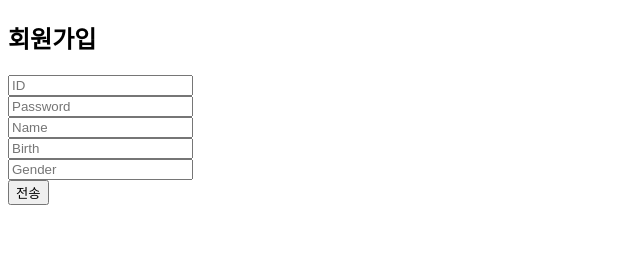
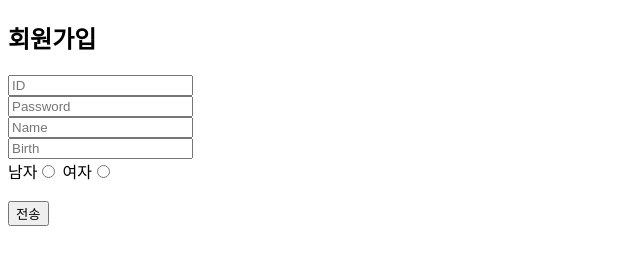
Before and after one commit to ysKim2000/Box-Office-Design-Project, a website: page views/signUp.html in a window 1280 px wide. Shown: the whole page, without its empty margins (0-640 px from the left). Drawn offline with Linux system fonts and the light colour scheme.

Commit message:
젠더 업데이트

```diff
--- a/views/signUp.html
+++ b/views/signUp.html
@@ -13,7 +13,9 @@
             <input type="text" name="password" placeholder="Password" /><br>
             <input type="text" name="name" placeholder="Name" /><br>
             <input type="text" name="birth" placeholder="Birth" /><br>
-            <input type="text" name="gender" placeholder="Gender" /><br>
+            남자<input type="radio" name="gender" value="man" required/>
+            여자<input type="radio" name="gender" value="woman"/><br>
+            </div><br>
             <button type="submit">전송</button>
         </form>
 </body>
```
